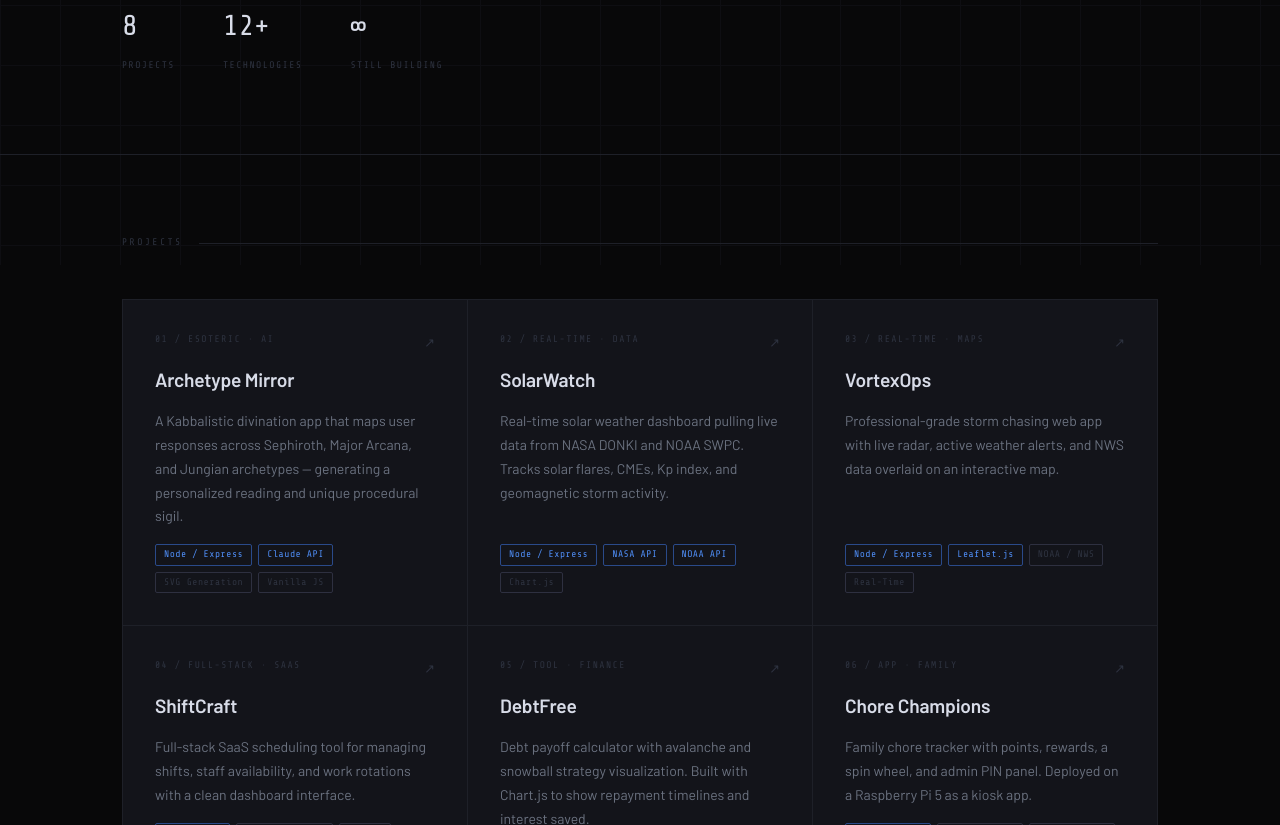
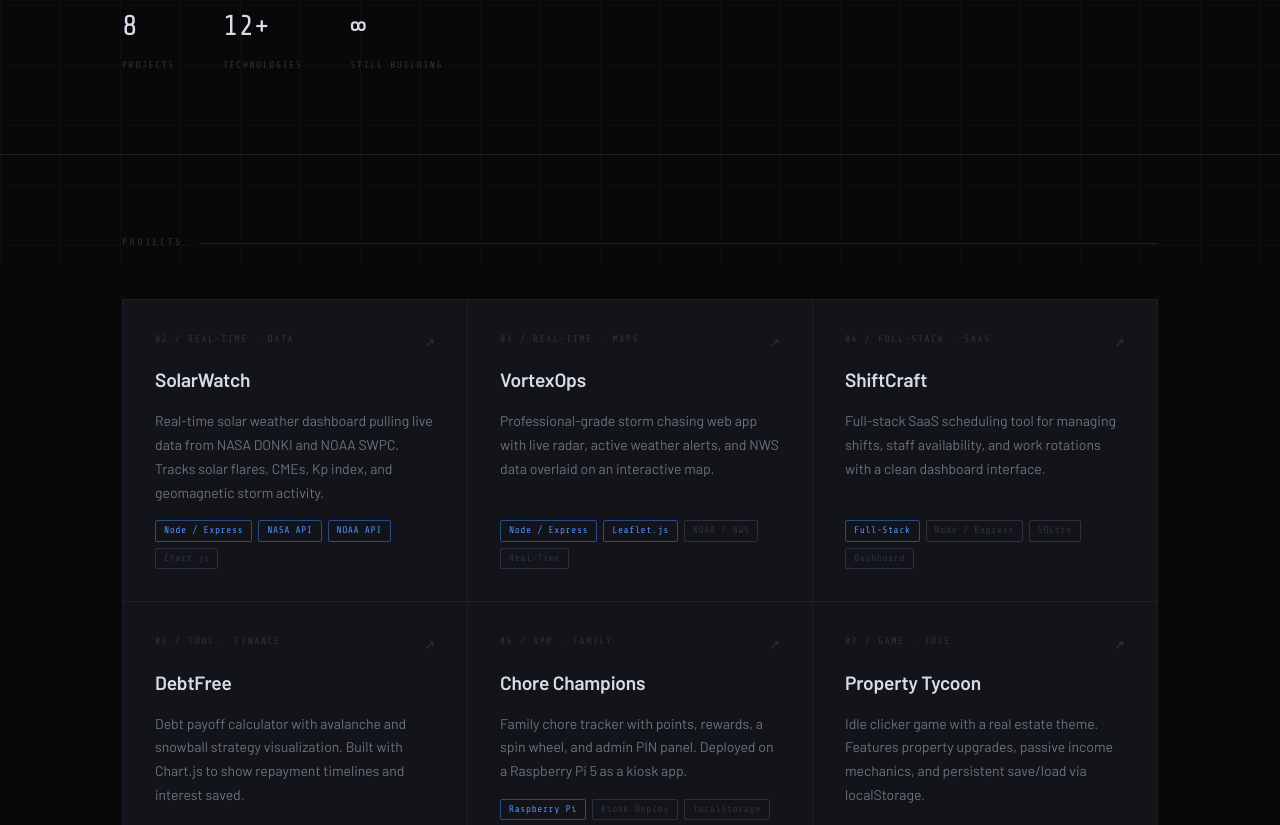
Before and after one commit to ColeHall234/portfolio, a plain HTML site: page portfolio/index.html in a window 1280 px wide. Shown: the part 535-1360 px from the top of the page. Drawn offline with nearby package versions, Linux system fonts and the light colour scheme.

Commit message:
Remove Archetype Mirror from tracking, hide from portfolio

```diff
--- a/portfolio/index.html
+++ b/portfolio/index.html
@@ -401,20 +401,6 @@
 
             <div class="projects-grid">
 
-                <a class="project-card" href="https://github.com/ColeHall234/archetype-mirror" target="_blank">
-                    <div class="project-card-top">
-                        <span class="project-id">01 / ESOTERIC · AI</span>
-                        <span class="project-arrow">↗</span>
-                    </div>
-                    <div class="project-name">Archetype Mirror</div>
-                    <div class="project-desc">A Kabbalistic divination app that maps user responses across Sephiroth, Major Arcana, and Jungian archetypes — generating a personalized reading and unique procedural sigil.</div>
-                    <div class="project-tags">
-                        <span class="project-tag featured">Node / Express</span>
-                        <span class="project-tag featured">Claude API</span>
-                        <span class="project-tag">SVG Generation</span>
-                        <span class="project-tag">Vanilla JS</span>
-                    </div>
-                </a>
 
                 <a class="project-card" href="https://github.com/ColeHall234/solarwatch" target="_blank">
                     <div class="project-card-top">
```
Also changed, not shown: 1 other file.
